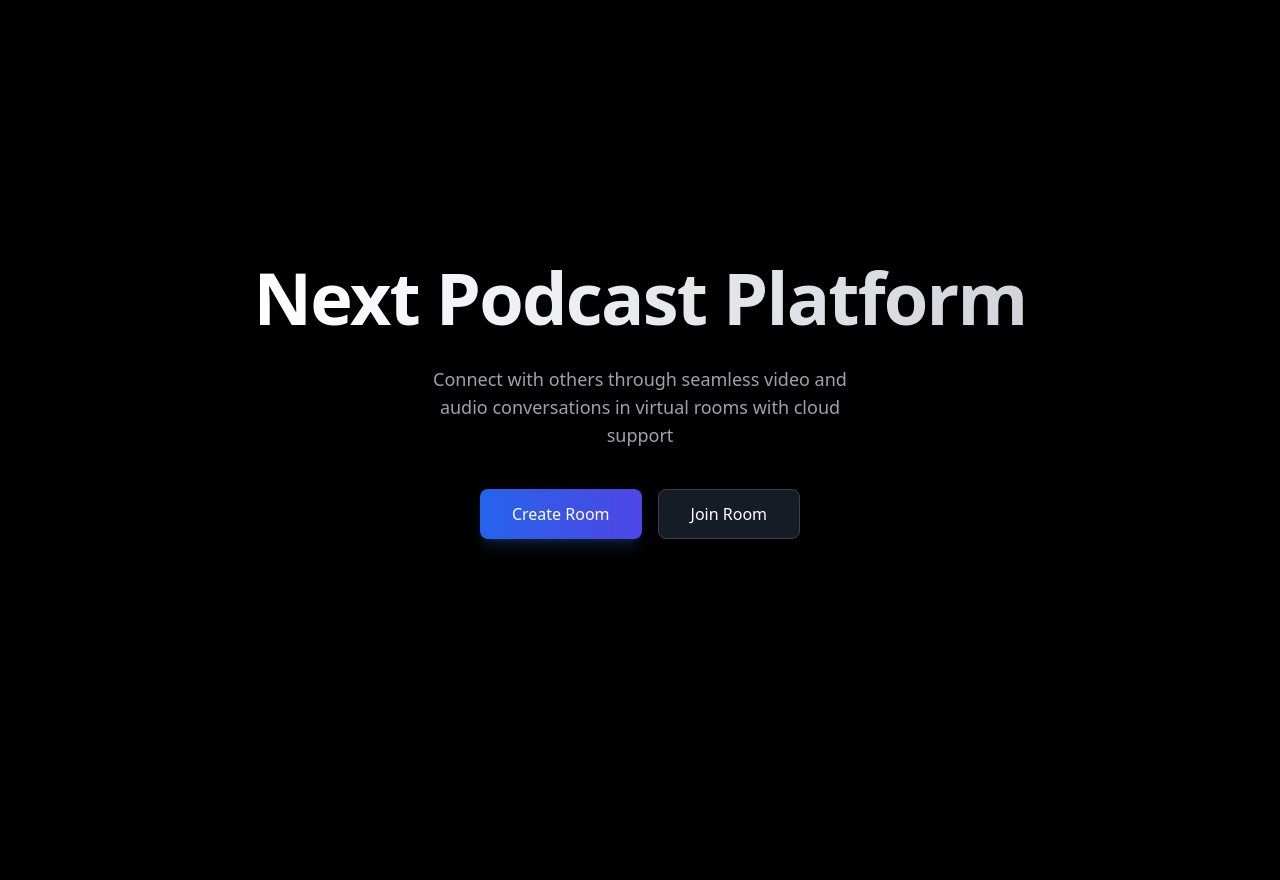
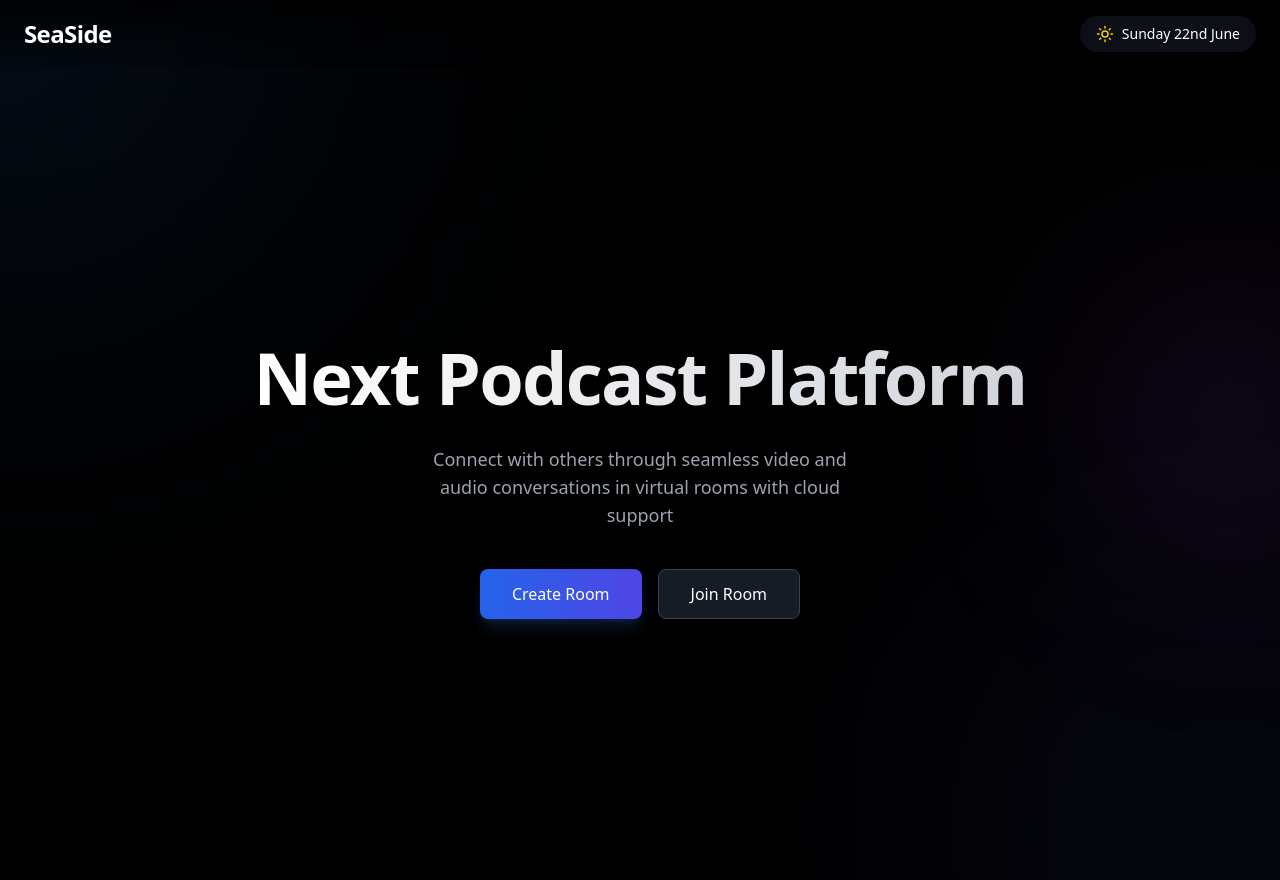
Before and after one commit to Anuragspace/Seaside, a React (Vite) app in the folder frontend/: page / in a window 1280 px wide. Before the commit the page ends 800 px from the top, so only its background shows below. Built offline with nearby package versions, Linux system fonts and the light colour scheme.

Commit message:
updated minor fixes

```diff
--- a/frontend/src/App.tsx
+++ b/frontend/src/App.tsx
@@ -1,12 +1,12 @@
 import React from 'react';
 import { Routes, Route } from 'react-router-dom';
-import Hero from './components/Hero';
+import HomePage from './pages/HomePage';
 import RoomPage from './pages/RoomPage';
 
 function App() {
   return (
     <Routes>
-      <Route path="/" element={<Hero />} />
+      <Route path="/" element={<HomePage />} />
       <Route path="/room/:roomId" element={<RoomPage />} />
     </Routes>
   );
```
